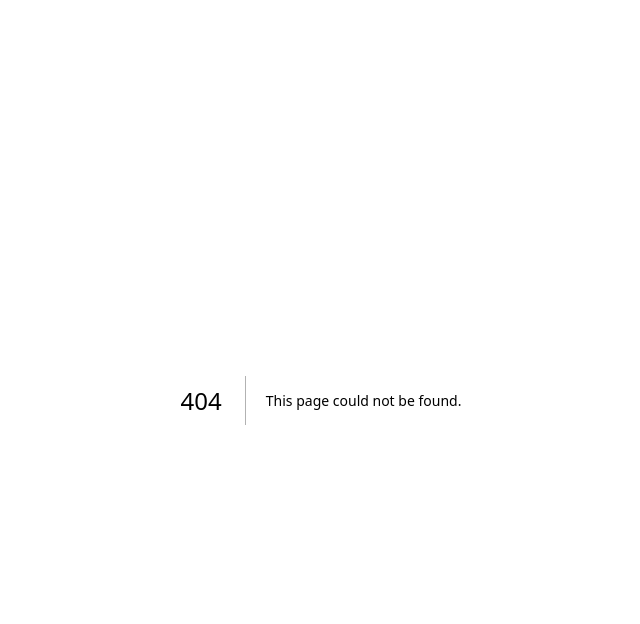
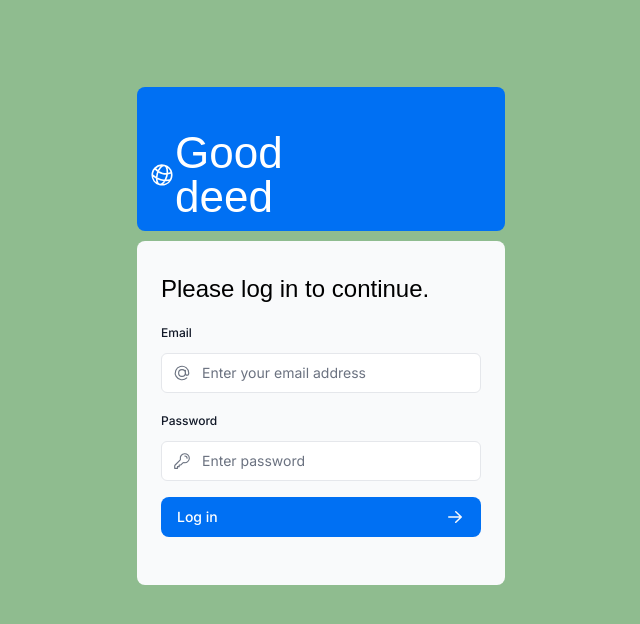
Before and after one commit to blinkEgor/good-deed, a Next.js app: page /login in a window 1280 px wide. Before the commit this address had no page. Shown: the top 624 px of the page, without its empty margins (319-959 px from the left). Built offline with nearby package versions, Linux system fonts and the light colour scheme; a web font is replaced by a local one.

Commit message:
add login and auth key

```diff
--- /dev/null
+++ b/app/login/page.tsx
@@ -0,0 +1,17 @@
+import Logo from '@/app/ui/logo';
+import LoginForm from '@/app/ui/login-form';
+
+export default function LoginPage() {
+    return (
+        <main className="flex items-center justify-center md:h-screen">
+            <div className="relative mx-auto flex w-full max-w-[400px] flex-col space-y-2.5 p-4 md:-mt-32">
+                <div className="flex h-20 w-full items-end rounded-lg bg-blue-500 p-3 md:h-36">
+                    <div className="w-32 text-white md:w-36">
+                        <Logo />
+                    </div>
+                </div>
+                <LoginForm />
+            </div>
+        </main>
+    );
+}
--- a/package.json
+++ b/package.json
@@ -20,6 +20,7 @@
     "clsx": "^2.0.0",
     "debug": "^4.3.4",
     "next": "^14.0.2",
+    "next-auth": "^5.0.0-beta.4",
     "next-redux-wrapper": "^8.1.0",
     "node": "^20.10.0",
     "npm": "^10.2.4",
```
Also changed, not shown: 1 other file (tests, documents, lock files or other folders).
